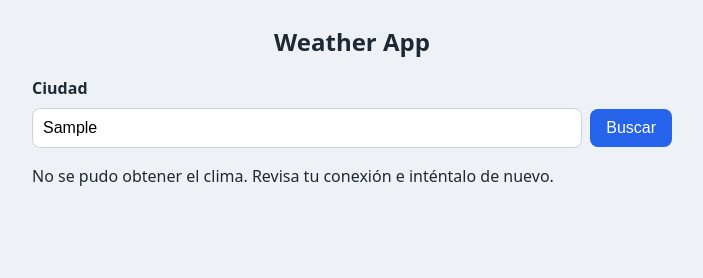
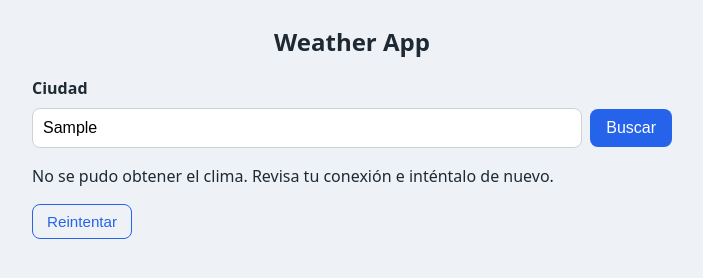
Before and after one commit to DiegoUmeso/weather-app-opencode, a plain HTML site: page index.html in a window 1280 px wide. Both pictures are taken after typing "Sample" into the empty fields and a click on the button "Buscar". Shown: the whole page, without its empty margins (288-991 px from the left). Drawn offline with Linux system fonts and the light colour scheme; no server answers.

Commit message:
Paso 6: estados de carga, manejo de errores y boton de reintentar

```diff
--- a/index.html
+++ b/index.html
@@ -18,10 +18,11 @@
         type="text"
         placeholder="Escribe una ciudad"
         autocomplete="off">
-      <button type="submit">Buscar</button>
+      <button id="btn-buscar" type="submit">Buscar</button>
     </form>
 
     <p id="mensaje" class="mensaje" role="status" aria-live="polite"></p>
+    <button id="btn-reintentar" class="reintentar" type="button" hidden>Reintentar</button>
 
     <section id="clima-actual" class="tarjeta" hidden>
       <h2 id="ciudad-nombre"></h2>
--- a/js/app.js
+++ b/js/app.js
@@ -14,12 +14,24 @@ const datoHumedad = document.getElementById("dato-humedad");
 
 const pronostico = document.getElementById("pronostico");
 
+const btnBuscar = document.getElementById("btn-buscar");
+const btnReintentar = document.getElementById("btn-reintentar");
+
 // Longitud mínima: la API no devuelve nada para vacío ni para 1 carácter.
 const MINIMO_CARACTERES = 2;
+
+// Última búsqueda válida: la usa el botón "Reintentar".
+let ultimaBusqueda = "";
 
 // Muestra un texto en la zona de mensajes.
 function mostrarMensaje(texto) {
   mensaje.textContent = texto;
+}
+
+// Esconde los resultados anteriores (clima y pronóstico).
+function ocultarResultados() {
+  climaActual.hidden = true;
+  pronostico.hidden = true;
 }
 
 // Rellena la tarjeta del clima actual.
@@ -69,38 +81,60 @@ function mostrarPronostico(forecast) {
   pronostico.hidden = false;
 }
 
-// Se ejecuta al enviar el formulario.
-async function alBuscar(evento) {
-  evento.preventDefault();
-  const texto = input.value.trim();
+// Muestra un error y ofrece volver a intentar.
+function mostrarError(texto) {
+  mostrarMensaje(texto);
+  btnReintentar.hidden = false;
+}
 
-  // Ocultamos los resultados anteriores en cuanto empieza una búsqueda nueva.
-  climaActual.hidden = true;
-  pronostico.hidden = true;
+// Hace la búsqueda completa: ciudad y luego clima.
+async function buscar(texto) {
+  ultimaBusqueda = texto;
 
-  if (texto.length < MINIMO_CARACTERES) {
-    mostrarMensaje(`Escribe al menos ${MINIMO_CARACTERES} caracteres para buscar.`);
-    return;
-  }
-
-  mostrarMensaje("Buscando...");
+  ocultarResultados();
+  btnReintentar.hidden = true;
+  btnBuscar.disabled = true; // evita envíos repetidos mientras se espera
+  mostrarMensaje("Buscando la ciudad...");
 
   try {
     const ciudad = await buscarCiudad(texto);
 
     if (ciudad === null) {
-      mostrarMensaje("No encontramos esa ciudad. Prueba con otro nombre.");
+      mostrarError("No encontramos esa ciudad. Prueba con otro nombre.");
       return;
     }
 
-    mostrarMensaje(`${ciudad.name}, ${ciudad.country} — ${ciudad.latitude}, ${ciudad.longitude}`);
+    mostrarMensaje("Consultando el clima...");
 
     const { current, forecast } = await obtenerClima(ciudad.latitude, ciudad.longitude);
+
+    mostrarMensaje(`${ciudad.name}, ${ciudad.country} — ${ciudad.latitude}, ${ciudad.longitude}`);
     mostrarClimaActual(ciudad, current);
     mostrarPronostico(forecast);
   } catch (error) {
-    mostrarMensaje("No se pudo obtener el clima. Revisa tu conexión e inténtalo de nuevo.");
+    // Pase lo que pase (red o API), la interfaz vuelve a quedar usable.
+    mostrarError("No se pudo obtener el clima. Revisa tu conexión e inténtalo de nuevo.");
+  } finally {
+    btnBuscar.disabled = false;
   }
 }
 
+// Se ejecuta al enviar el formulario.
+function alBuscar(evento) {
+  evento.preventDefault();
+  const texto = input.value.trim();
+
+  if (texto.length < MINIMO_CARACTERES) {
+    ocultarResultados();
+    btnReintentar.hidden = true;
+    mostrarMensaje(`Escribe al menos ${MINIMO_CARACTERES} caracteres para buscar.`);
+    return;
+  }
+
+  buscar(texto);
+}
+
+// El botón "Reintentar" repite la última búsqueda válida.
+btnReintentar.addEventListener("click", () => buscar(ultimaBusqueda));
+
 form.addEventListener("submit", alBuscar);
--- a/styles.css
+++ b/styles.css
@@ -58,6 +58,25 @@ h1 {
 
 .buscador button:hover {
   background: #1d4ed8;
+}
+
+.buscador button:disabled {
+  opacity: 0.6;
+  cursor: default;
+}
+
+.reintentar {
+  padding: 8px 14px;
+  font-size: 0.95rem;
+  color: #2563eb;
+  background: transparent;
+  border: 1px solid #2563eb;
+  border-radius: 8px;
+  cursor: pointer;
+}
+
+.reintentar:hover {
+  background: #e0e7ff;
 }
 
 .mensaje {
```
